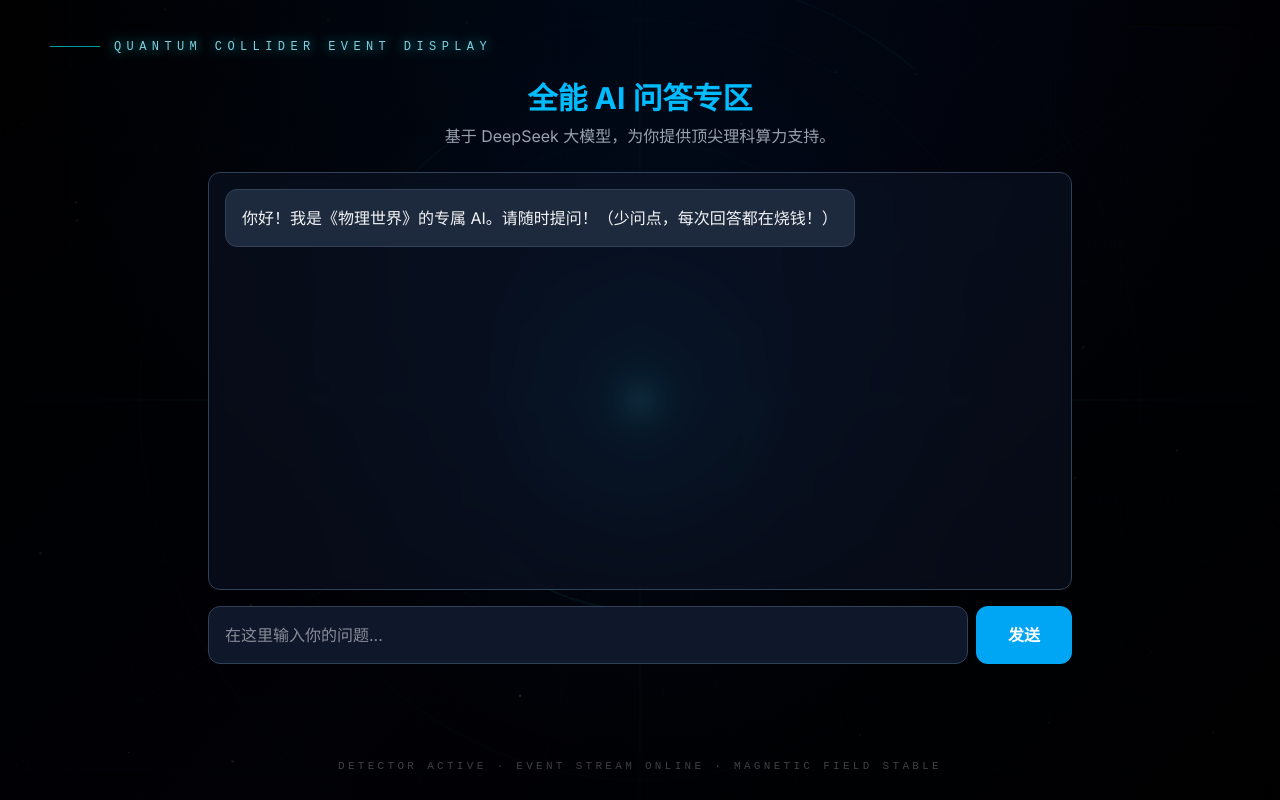
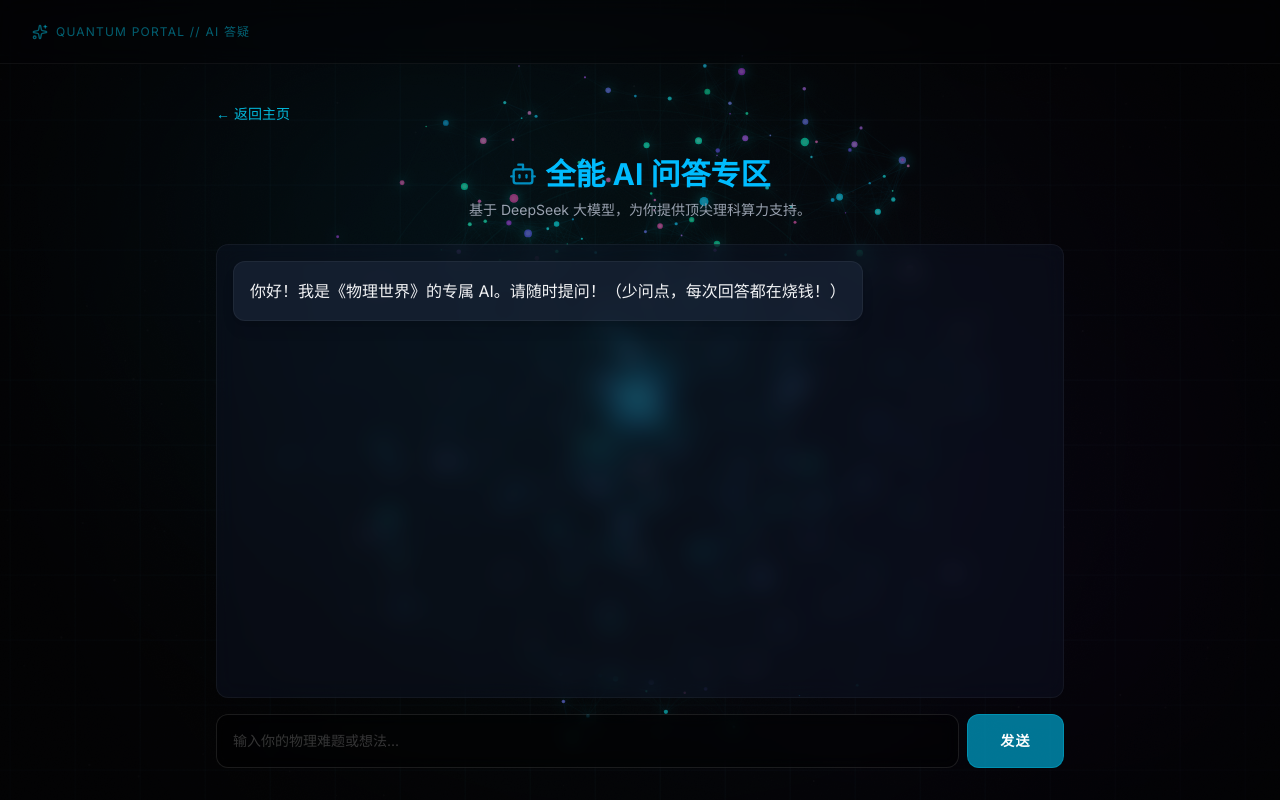
Before and after one commit to ZDF-96/my-website, a Next.js app: page /chat in a window 1280 px wide. Built offline with nearby package versions, Linux system fonts and the light colour scheme.

Commit message:
update: 添加新的返回主页样式

```diff
--- a/src/app/chat/page.jsx
+++ b/src/app/chat/page.jsx
@@ -1,9 +1,10 @@
  'use client';
 import React, { useState } from 'react';
+import Link from 'next/link';
+import { Sparkles, Bot } from 'lucide-react';
 
 export default function ChatPage() {
   const [input, setInput] = useState('');
-  // 初始开场白也加上了 p 标签，保持格式统一
   const [messages, setMessages] = useState([
     { role: 'ai', text: '<p>你好！我是《物理世界》的专属 AI。请随时提问！（少问点，每次回答都在烧钱！）</p>' }
   ]);
@@ -18,7 +19,6 @@ export default function ChatPage() {
     setIsLoading(true);
 
     try {
-      // 提取出纯文本交给后端，丢弃前端专用的额外字段
       const apiMessages = newMessages.map(msg => ({
         role: msg.role === 'ai' ? 'assistant' : 'user',
         content: msg.text
@@ -33,60 +33,91 @@ export default function ChatPage() {
       const data = await res.json();
       setMessages([...newMessages, { role: 'ai', text: data.reply || data.error }]);
     } catch (error) {
-      setMessages([...newMessages, { role: 'ai', text: '<p>网络连接失败，请稍后再试。</p>' }]);
+      setMessages([...newMessages, { role: 'ai', text: '<p>量子链路断开，请稍后再试。</p>' }]);
     } finally {
       setIsLoading(false);
     }
   };
 
   return (
-    <div className="max-w-4xl mx-auto p-4 h-[85vh] flex flex-col pt-20">
-      {/* 头部标题 */}
-      <div className="text-center mb-6">
-        <h1 className="text-3xl font-bold text-sky-400 mb-2">全能 AI 问答专区</h1>
-        {/* 这里帮你更新了文案，匹配你现在的 DeepSeek 引擎 */}
-        <p className="text-gray-400">基于 DeepSeek 大模型，为你提供顶尖理科算力支持。</p>
+    <div className="relative h-screen w-full bg-[#030305] text-white overflow-hidden font-sans flex flex-col selection:bg-cyan-500/30">
+
+      {/* 🌌 1. 注入全站统一的自定义 HTML 动态背景（像素级同步讲义视觉） */}
+      <iframe
+        src="/contentbj.html"
+        className="absolute inset-0 w-full h-full border-none z-0 pointer-events-none opacity-60"
+        title="Custom Background"
+        aria-hidden="true"
+      />
+
+      {/* header 2. 复制主页完全平级的磨砂玻璃顶栏 header */}
+      <header className="relative w-full z-30 h-16 bg-[#030305]/40 backdrop-blur-md border-b border-white/5 flex items-center px-8 justify-between flex-shrink-0">
+        <div className="flex items-center gap-2 text-cyan-500/50">
+          <Sparkles size={16} />
+          <span className="text-xs font-mono tracking-widest uppercase">Quantum Portal // AI 答疑</span>
+        </div>
+        {/* （右侧的菜单按钮已移除，因为返回按钮放到了下方主体区域左侧） */}
+      </header>
+
+      {/* 💬 3. 聊天内容主体容器 */}
+      <div className="relative z-10 flex-1 max-w-4xl w-full mx-auto p-6 flex flex-col overflow-hidden pt-10">
+
+        {/* ✨ 完美还原第一段代码的极简返回按钮：靠左、无框、纯文字 ✨ */}
+        <Link
+          href="/"
+          className="inline-flex items-center gap-2 text-cyan-500 hover:text-cyan-300 mb-8 font-mono text-sm transition-colors self-start"
+        >
+          &larr; 返回主页
+        </Link>
+
+        {/* 标题区 */}
+        <div className="text-center mb-6 flex-shrink-0">
+          <h1 className="text-3xl font-bold text-sky-400 mb-2 flex items-center justify-center gap-2">
+            <Bot size={28} className="text-sky-400 animate-pulse" />
+            全能 AI 问答专区
+          </h1>
+          <p className="text-gray-400 text-sm">基于 DeepSeek 大模型，为你提供顶尖理科算力支持。</p>
         </div>
 
         {/* 聊天记录展示区 */}
-      <div className="flex-1 overflow-y-auto bg-slate-900/50 border border-slate-700 rounded-xl p-4 mb-4 flex flex-col gap-4 backdrop-blur-sm">
+        <div className="flex-1 overflow-y-auto bg-slate-900/40 border border-white/5 rounded-xl p-4 mb-4 flex flex-col gap-4 backdrop-blur-md scroll-smooth">
           {messages.map((msg, i) => (
-          <div key={i} className={`max-w-[85%] p-4 rounded-xl ${
+            <div key={i} className={`max-w-[85%] p-4 rounded-xl shadow-lg ${
               msg.role === 'user'
-              ? 'self-end bg-sky-600 text-white'
-              : 'self-start bg-slate-800 text-gray-100 border border-slate-700'
+                ? 'self-end bg-sky-600/90 text-white border border-sky-500/30'
+                : 'self-start bg-slate-800/60 text-gray-100 border border-white/5'
             }`}>
-            {/* 核心改动：用户的提问用纯文本展示，AI 的回复用 HTML 渲染引擎展示 */}
               {msg.role === 'user' ? (
                 <div className="whitespace-pre-wrap">{msg.text}</div>
               ) : (
                 <div
-                className="ai-html-content flex flex-col gap-2"
+                  className="ai-html-content flex flex-col gap-2 leading-relaxed"
                   dangerouslySetInnerHTML={{ __html: msg.text }}
                 />
               )}
             </div>
           ))}
-        {isLoading && <div className="text-sky-400 self-start p-4">AI 正在思考...</div>}
+          {isLoading && <div className="text-sky-400 self-start p-4 font-mono text-sm animate-pulse">AI 正在调用量子矩阵思考中...</div>}
         </div>
 
         {/* 底部输入区 */}
-      <div className="flex gap-2">
+        <div className="flex gap-2 flex-shrink-0 pb-2">
           <input
             value={input}
             onChange={(e) => setInput(e.target.value)}
             onKeyDown={(e) => e.key === 'Enter' && sendMessage()}
-          placeholder="在这里输入你的问题..."
-          className="flex-1 p-4 rounded-xl bg-slate-900 border border-slate-700 text-white focus:outline-none focus:border-sky-500"
+            placeholder="输入你的物理难题或想法..."
+            className="flex-1 p-4 rounded-xl bg-black/40 border border-white/10 text-white focus:outline-none focus:border-cyan-500/60 transition-colors backdrop-blur-sm placeholder:text-white/20 text-sm"
           />
           <button
             onClick={sendMessage}
             disabled={isLoading}
-          className="bg-sky-500 hover:bg-sky-400 text-white px-8 rounded-xl font-bold transition-colors disabled:opacity-50"
+            className="bg-cyan-600/80 hover:bg-cyan-500 border border-cyan-400/30 hover:shadow-[0_0_15px_rgba(34,211,238,0.4)] text-white px-8 rounded-xl font-bold transition-all disabled:opacity-50 text-sm tracking-widest"
           >
             发送
           </button>
         </div>
       </div>
+    </div>
   );
 }
```
Lines whose indentation alone changed are shown as unchanged.
